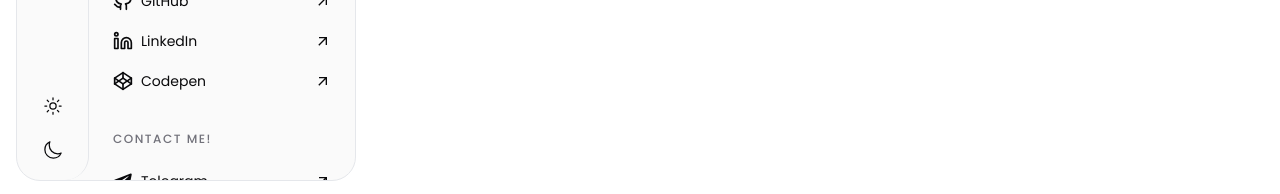
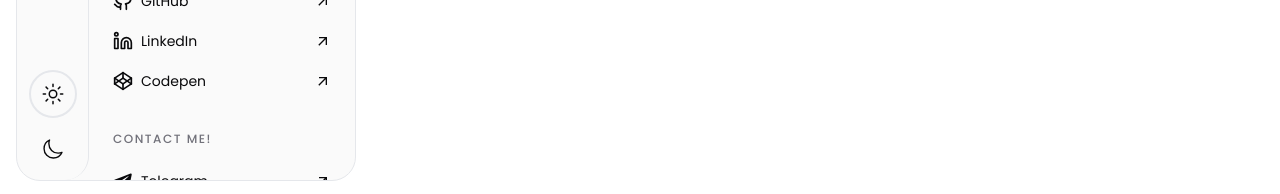
Before and after one commit to Wiazeph/NextJS-emreerden-dev, a Next.js app: page / in a window 1280 px wide. Shown: the part 603-797 px from the top of the page. Built offline with nearby package versions, Linux system fonts and the light colour scheme.

Commit message:
add next-themes

```diff
--- a/package.json
+++ b/package.json
@@ -18,6 +18,7 @@
     "clsx": "^2.1.0",
     "lucide-react": "^0.368.0",
     "next": "14.1.0",
+    "next-themes": "^0.3.0",
     "react": "^18",
     "react-dom": "^18",
     "react-icons": "^5.0.1",
--- a/src/app/layout.tsx
+++ b/src/app/layout.tsx
@@ -4,6 +4,8 @@ import { Poppins, Caveat } from 'next/font/google'
 import './globals.css'
 //
 import SideBarLayout from '@/components/side-bar'
+//
+import { ThemeProvider } from '@/components/theme-provider'
 
 const poppins = Poppins({
   subsets: ['latin'],
@@ -31,11 +33,18 @@ export default function RootLayout({
   children: React.ReactNode
 }>) {
   return (
-    <html lang="en" className={`${caveat.variable}`}>
+    <html lang="en" className={`${caveat.variable}`} suppressHydrationWarning>
       <body className={poppins.className}>
-        <SideBarLayout />
+        <ThemeProvider
+          attribute="class"
+          defaultTheme="light"
+          enableSystem
+          disableTransitionOnChange
+        >
+          <SideBarLayout />
 
-        {children}
+          {children}
+        </ThemeProvider>
       </body>
     </html>
   )
--- a/src/components/side-bar/theme-settings.tsx
+++ b/src/components/side-bar/theme-settings.tsx
@@ -1,20 +1,53 @@
-import React from 'react'
+'use client'
+
+import React, { useEffect, useState } from 'react'
 //
+import { cn } from '@/lib/utils'
+//
+import { useTheme } from 'next-themes'
+//
+import { IoMoonOutline } from 'react-icons/io5'
 import { IoSunnyOutline } from 'react-icons/io5'
-import { IoMoonOutline } from 'react-icons/io5'
 
 type Props = {}
 
 const ThemeSettingsComponent = (props: Props) => {
+  const [themeValue, setThemeValue] = useState<boolean>()
+
+  const { theme, setTheme } = useTheme()
+
+  useEffect(() => {
+    console.log('theme', theme)
+
+    setThemeValue(theme === 'dark' ? true : false)
+  }, [theme])
+
   return (
-    <div className="Theme-Settings !gap-y-1 w-min">
-      <button className="Light-Theme Main-Hover-Color p-3 text-xl rounded-full">
+    <div className="Theme-Settings relative flex flex-col gap-y-2 justify-between items-center rounded-full">
+      <div
+        className="Light-Theme text-2xl p-3 cursor-pointer rounded-full z-10"
+        onClick={() => setTheme('light')}
+        onMouseEnter={() => setThemeValue(false)}
+      >
         <IoSunnyOutline />
-      </button>
+      </div>
 
-      <button className="Dark-Theme Main-Hover-Color p-3 text-xl rounded-full">
+      <div
+        className={cn(
+          'absolute w-12 h-12 rounded-full border-2 transition-transform duration-300',
+          themeValue === false
+            ? 'translate-y-0'
+            : 'translate-y-[calc(100%+7px)]'
+        )}
+      ></div>
+
+      <div
+        className="Dark-Theme text-[22px] p-3 cursor-pointer rounded-full z-10"
+        onClick={() => setTheme('dark')}
+        onMouseEnter={() => setThemeValue(true)}
+      >
         <IoMoonOutline />
-      </button>
+      </div>
     </div>
   )
 }
--- /dev/null
+++ b/src/components/theme-provider.tsx
@@ -0,0 +1,9 @@
+'use client'
+
+import * as React from 'react'
+import { ThemeProvider as NextThemesProvider } from 'next-themes'
+import { type ThemeProviderProps } from 'next-themes/dist/types'
+
+export function ThemeProvider({ children, ...props }: ThemeProviderProps) {
+  return <NextThemesProvider {...props}>{children}</NextThemesProvider>
+}
--- a/src/components/ui/switch.tsx
+++ b/src/components/ui/switch.tsx
@@ -1,7 +1,7 @@
-import * as React from "react"
-import * as SwitchPrimitives from "@radix-ui/react-switch"
+import * as React from 'react'
+import * as SwitchPrimitives from '@radix-ui/react-switch'
 
-import { cn } from "@/lib/utils"
+import { cn } from '@/lib/utils'
 
 const Switch = React.forwardRef<
   React.ElementRef<typeof SwitchPrimitives.Root>,
@@ -9,7 +9,7 @@ const Switch = React.forwardRef<
 >(({ className, ...props }, ref) => (
   <SwitchPrimitives.Root
     className={cn(
-      "peer inline-flex h-6 w-11 shrink-0 cursor-pointer items-center rounded-full border-2 border-transparent transition-colors focus-visible:outline-none focus-visible:ring-2 focus-visible:ring-zinc-950 focus-visible:ring-offset-2 focus-visible:ring-offset-white disabled:cursor-not-allowed disabled:opacity-50 data-[state=checked]:bg-zinc-900 data-[state=unchecked]:bg-zinc-200 dark:focus-visible:ring-zinc-300 dark:focus-visible:ring-offset-zinc-950 dark:data-[state=checked]:bg-zinc-50 dark:data-[state=unchecked]:bg-zinc-800",
+      'peer inline-flex h-6 w-11 shrink-0 cursor-pointer items-center rounded-full border-2 border-transparent transition-colors focus-visible:outline-none focus-visible:ring-2 focus-visible:ring-zinc-950 focus-visible:ring-offset-2 focus-visible:ring-offset-white disabled:cursor-not-allowed disabled:opacity-50 dark:focus-visible:ring-zinc-300 dark:focus-visible:ring-offset-zinc-950',
       className
     )}
     {...props}
@@ -17,7 +17,7 @@ const Switch = React.forwardRef<
   >
     <SwitchPrimitives.Thumb
       className={cn(
-        "pointer-events-none block h-5 w-5 rounded-full bg-white shadow-lg ring-0 transition-transform data-[state=checked]:translate-x-5 data-[state=unchecked]:translate-x-0 dark:bg-zinc-950"
+        'pointer-events-none block h-10 w-10 rounded-full border ring-0 transition-transform data-[state=checked]:translate-x-[42px] data-[state=unchecked]:-translate-x-0.5'
       )}
     />
   </SwitchPrimitives.Root>
```
Also changed, not shown: 1 other file (tests, documents, lock files or other folders).
